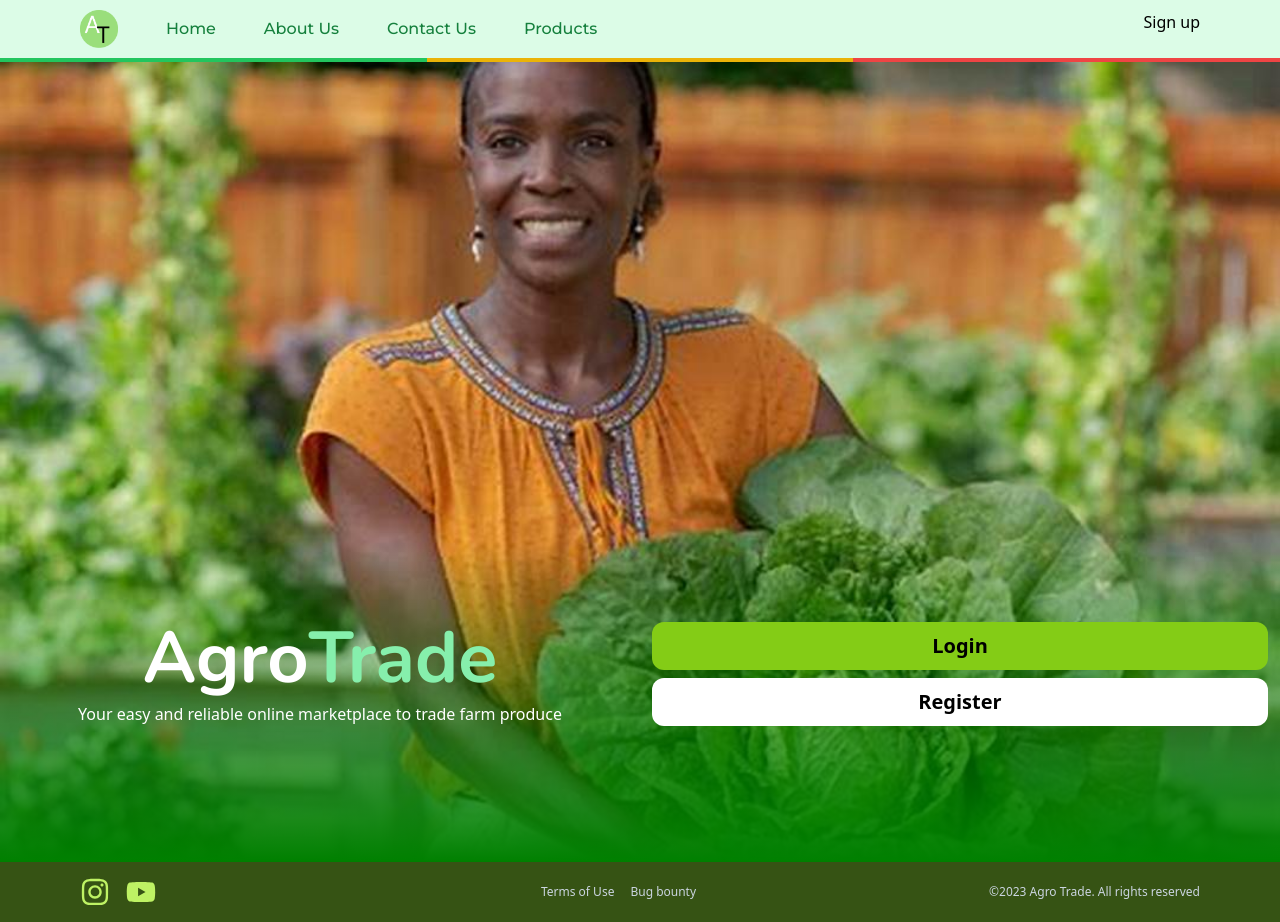
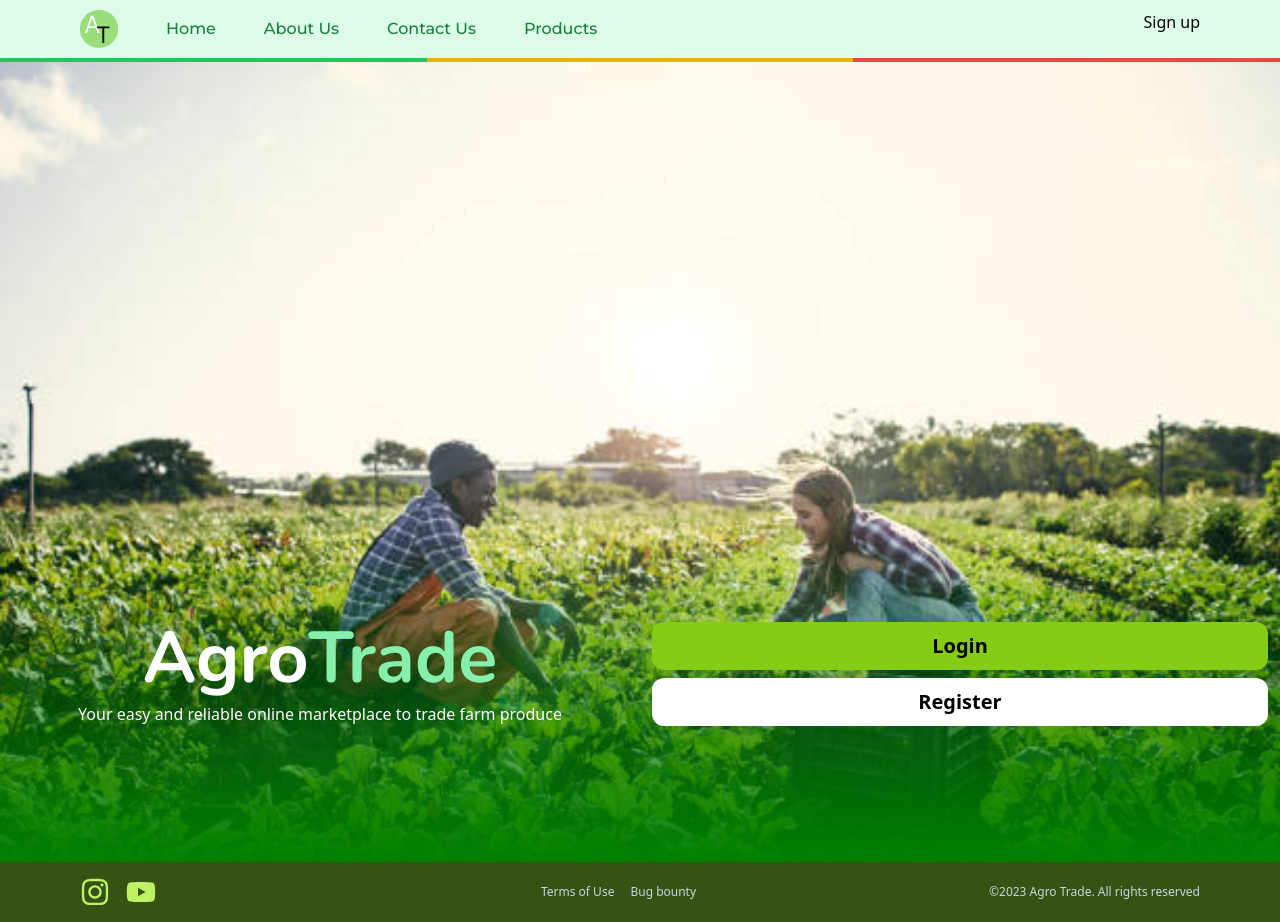
Before and after one commit to ebukadavid3/agrotrade, a Next.js app: page / in a window 1280 px wide. Built offline with nearby package versions, Linux system fonts and the light colour scheme; no server answers; some icons are missing.

Commit message:
bg img changes

```diff
--- a/styles/globals.css
+++ b/styles/globals.css
@@ -3,7 +3,7 @@
 @tailwind utilities;
 
 .bg-home {
-  background: url('/home.jpg');
+  background: url('/home.png');
   background-position: center;
   background-size: cover;
   background-repeat: no-repeat;
```
Also changed, not shown: public/home.jpg (deleted), public/home.png (added).
